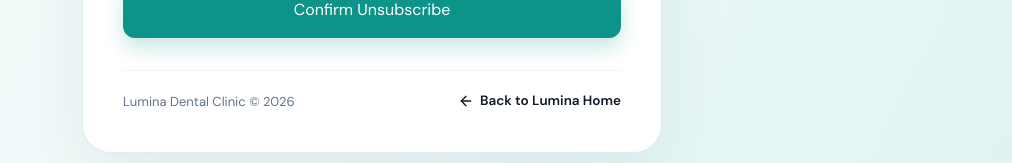
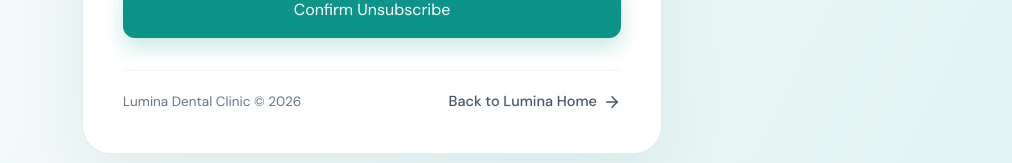
Before and after one commit to brybryson/Lumina-Dental-Clinic, a Next.js app in the folder Lumina-UI/: page /unsubscribe in a window 1280 px wide. Shown: the part 710-873 px from the top of the page, without its empty margins (268-1280 px from the left). Built offline with nearby package versions, Linux system fonts and the light colour scheme; no server answers.

Commit message:
style(unsubscribe): update 'Back to Lumina Home' with right-facing arrow, lighter color, and larger size

```diff
--- a/Lumina-UI/src/app/unsubscribe/page.tsx
+++ b/Lumina-UI/src/app/unsubscribe/page.tsx
@@ -2,7 +2,7 @@
 
 import React, { useState, useEffect, Suspense } from 'react';
 import { useSearchParams } from 'next/navigation';
-import { Mail, AlertCircle, ArrowLeft } from 'lucide-react';
+import { Mail, AlertCircle, ArrowRight } from 'lucide-react';
 
 function LuminaLogomark() {
   return (
@@ -112,13 +112,13 @@ function UnsubscribeContent() {
               Direct appointment confirmations, intake documents, and urgent chairside notices for actively scheduled visits will continue to reach your inbox for medical record safety.
             </div>
 
-            <div className="mt-8 pt-5 border-t border-slate-100 flex items-center justify-between text-[13px] text-slate-500">
+            <div className="mt-8 pt-5 border-t border-slate-100 flex items-center justify-between text-[13.5px] text-slate-500">
               <span>Lumina Dental Clinic &copy; 2026</span>
               <a
                 href="/"
-                className="text-[13.5px] font-semibold text-[#0f172a] hover:text-[#0d9488] transition-colors flex items-center gap-1.5 cursor-pointer"
+                className="text-[14.5px] font-medium text-slate-600 hover:text-[#0d9488] transition-colors flex items-center gap-1.5 cursor-pointer"
               >
-                <ArrowLeft className="w-4 h-4" /> Back to Lumina Home
+                Back to Lumina Home <ArrowRight className="w-4.5 h-4.5" />
               </a>
             </div>
           </div>
@@ -254,13 +254,13 @@ function UnsubscribeContent() {
               </div>
             </form>
 
-            <div className="mt-8 pt-5 border-t border-slate-100 flex items-center justify-between text-[13px] text-slate-500">
+            <div className="mt-8 pt-5 border-t border-slate-100 flex items-center justify-between text-[13.5px] text-slate-500">
               <span>Lumina Dental Clinic &copy; 2026</span>
               <a
                 href="/"
-                className="text-[13.5px] font-semibold text-[#0f172a] hover:text-[#0d9488] transition-colors flex items-center gap-1.5 cursor-pointer"
+                className="text-[14.5px] font-medium text-slate-600 hover:text-[#0d9488] transition-colors flex items-center gap-1.5 cursor-pointer"
               >
-                <ArrowLeft className="w-4 h-4" /> Back to Lumina Home
+                Back to Lumina Home <ArrowRight className="w-4.5 h-4.5" />
               </a>
             </div>
           </div>
```
